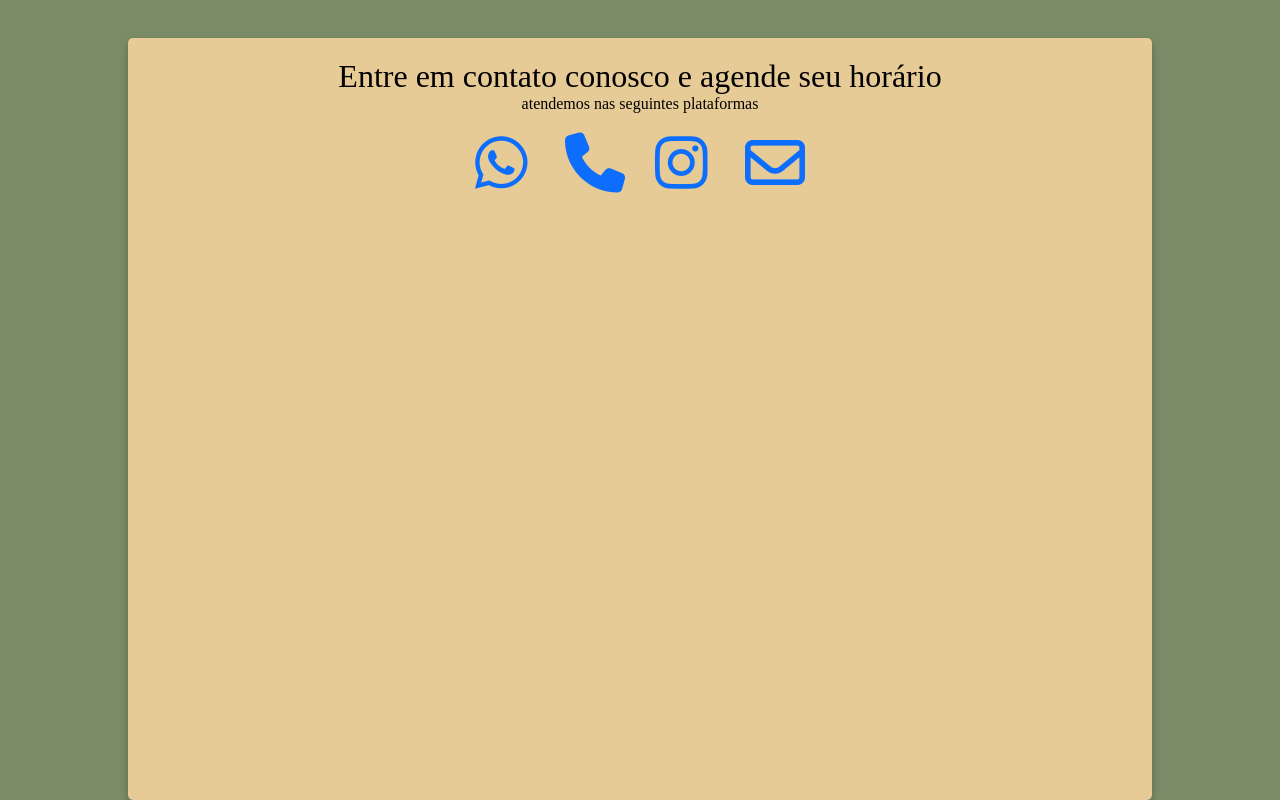
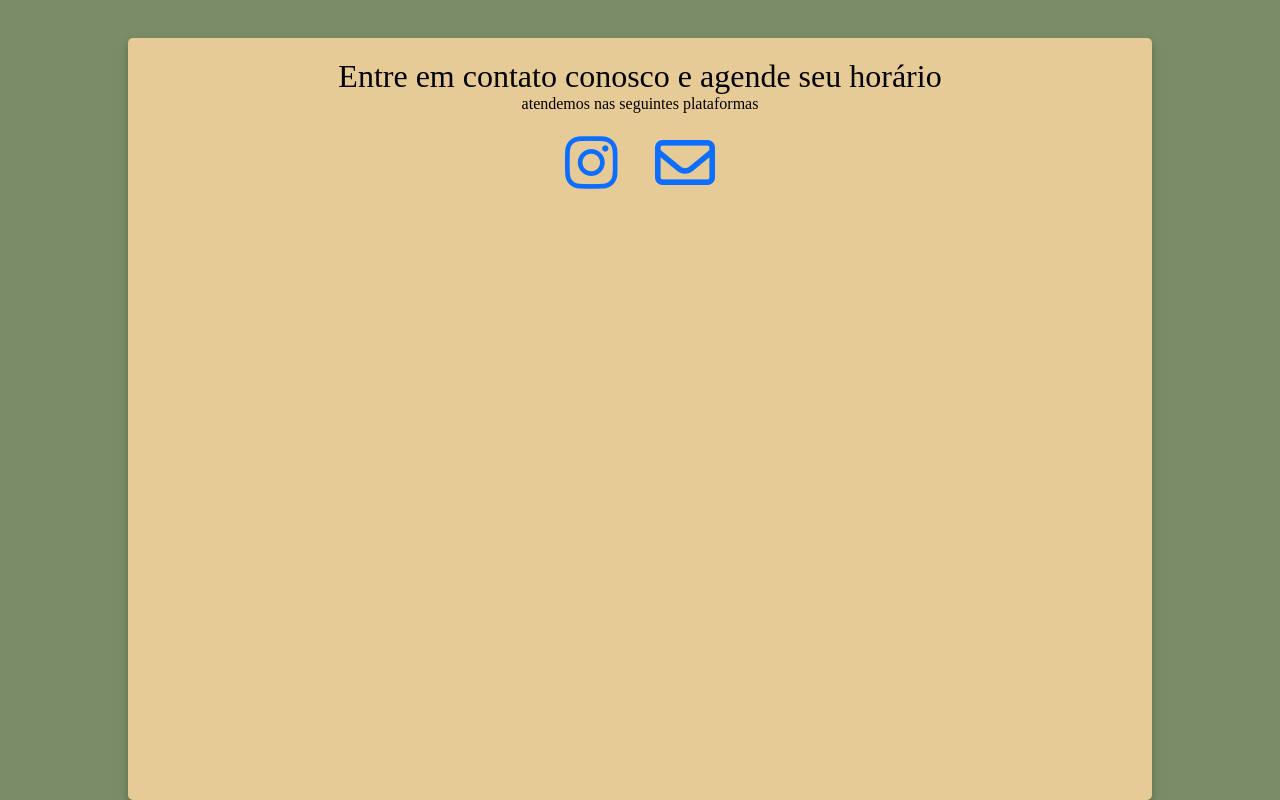
Before and after one commit to GuiBoing/nbmassagens, a plain HTML site: page public/index.html in a window 1280 px wide. Shown: the part 5320-6120 px from the top of the page. Drawn offline with nearby package versions, Linux system fonts and the light colour scheme.

Commit message:
removido telefone

```diff
--- a/public/index.html
+++ b/public/index.html
@@ -339,8 +339,8 @@
         <p>Entre em contato conosco e agende seu horário</p>
         <span>atendemos nas seguintes plataformas</span>
         <div class="grid-icons">
-          <a href="https://wa.me/5547999368001?text=Ol%C3%A1%2C+Tenho+interesse+em+contratar+uma+sess%C3%A3o+de+massoterapia"><i class="fa-brands fa-whatsapp"></i></a>
-          <a href="tel:5547999368001"><i class="fa-solid fa-phone"></i></a>
+          <!-- <a href="https://wa.me/5547999368001?text=Ol%C3%A1%2C+Tenho+interesse+em+contratar+uma+sess%C3%A3o+de+massoterapia"><i class="fa-brands fa-whatsapp"></i></a>
+          <a href="tel:5547999368001"><i class="fa-solid fa-phone"></i></a> -->
           <a href="https://www.instagram.com/Natalia.masso_terapeuta/"><i class="fa-brands fa-instagram"></i></a>
           <a href="mailto: massoterapianatalia6@gmail.com"><i class="fa-regular fa-envelope"></i></a>
         </div>
```
